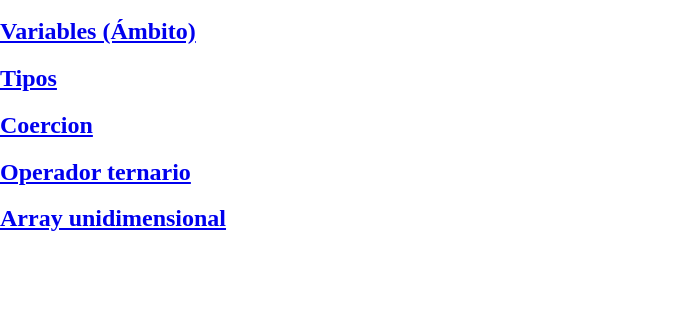
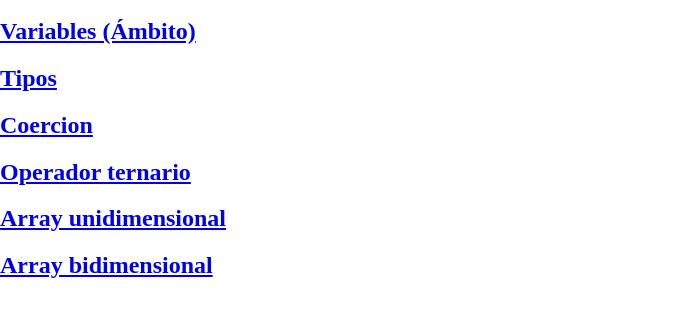
Before and after one commit to githubDaw1/DWEC_2DAW, a plain HTML site: page Tema 2/index.html in a window 1280 px wide. Shown: the part 109-426 px from the top of the page, without its empty margins (0-690 px from the left). Drawn offline with Linux system fonts and the light colour scheme.

Commit message:
Add función array bidimensional

```diff
--- a/Tema 2/index.html
+++ b/Tema 2/index.html
@@ -41,6 +41,10 @@
       <a href="#" id="arrayUni" onclick="arrayUni()">Array unidimensional</a>
     </h2>
 
+    <h2>
+      <a href="#" id="arrayBidi" onclick="arrayBidi()">Array bidimensional</a>
+    </h2>
+
   </div>
 
 </body>
--- a/Tema 2/script.js
+++ b/Tema 2/script.js
@@ -49,3 +49,17 @@ function arrayUni () {
     console.log(i);
   }
 }
+
+function arrayBidi () {
+
+  // Esto es una array bidimensional
+  let activities = [['Work', 9], ['Eat', 1], ['Commute', 2], ['Play Game', 1], ['Sleep', 7]];
+
+  // Lo recorremos con dos bucles "for" anidados
+  for (let i = 0; i < activities.length; i++) {
+
+    for (let j = 0; j < activities[i].length; j++) {
+      console.log('[' + i + ',' + j + '] = ' + activities[i][j]);
+    }
+  }
+}
```
